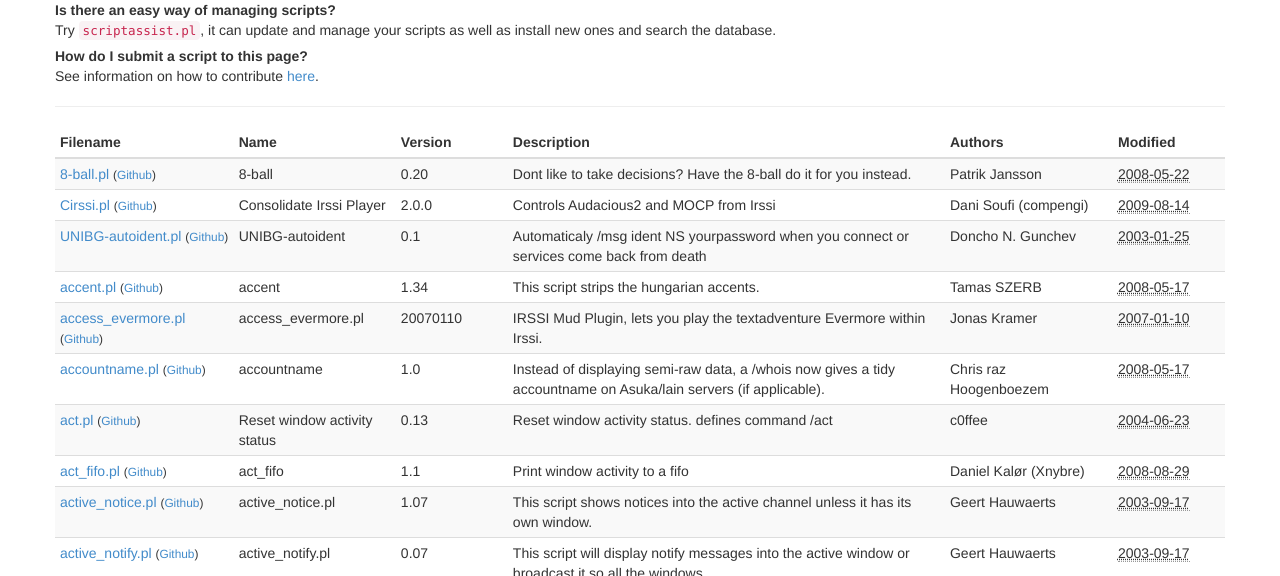
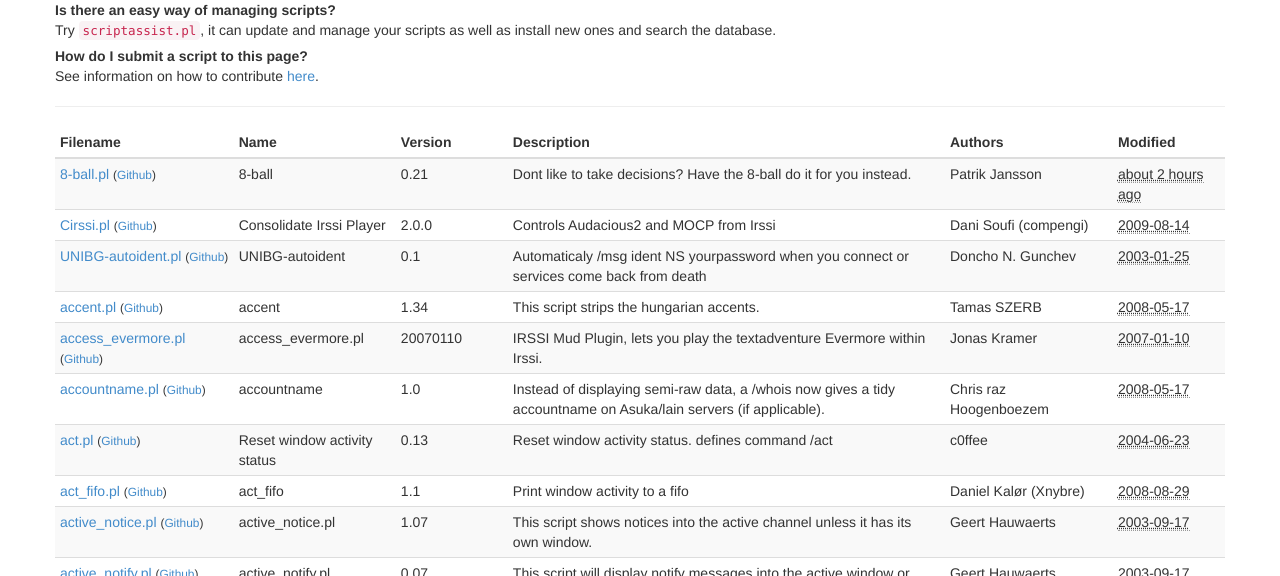
Before and after one commit to irssi/scripts.irssi.org, a Jekyll site: the page built from index.html, in a window 1280 px wide and 900 px high, cut to the strip 324-900 px from the top of the window. Built offline with Jekyll 4.4.1, drawn with Linux system fonts in a browser that asks for light colours.

```diff
--- a/_data/scripts.yaml
+++ b/_data/scripts.yaml
@@ -3,11 +3,11 @@
   contact: "gein@knivby.nu"
   description: "Dont like to take decisions? Have the 8-ball do it for you instead."
   filename: "8-ball.pl"
-  modified: "2008-05-22 00:59:07"
+  modified: "2014-10-17 12:37:00"
   license: "GPL"
   modules: "IO::File"
   name: "8-ball"
-  version: "0.20"
+  version: "0.21"
 
 - authors: "Dani Soufi (compengi)"
   contact: "IRC: Freenode network, #ubuntu-lb"
```
Also changed, not shown: 1 other file.
